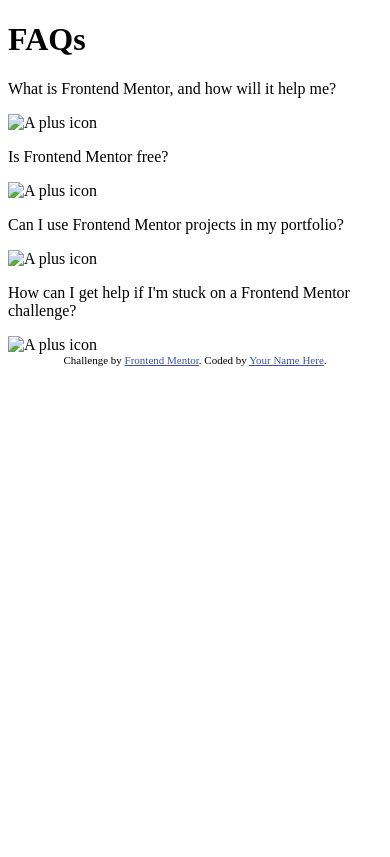
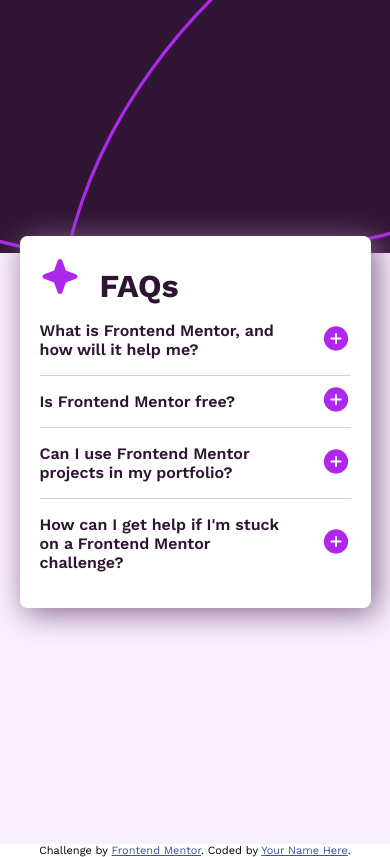
Before and after one commit to Tonye-Onuoha/FAQ-Accordion, a plain HTML site: page index.html in a window 390 px wide. Drawn offline with Linux system fonts and the light colour scheme.

Commit message:
Completed initial mobile design layout

```diff
--- /dev/null
+++ b/css/styles.css
@@ -0,0 +1,92 @@
+/* CUSTOM FONTS */
+
+@font-face {
+    font-family: Work Sans;
+    src: url("../assets/fonts/WorkSans-VariableFont_wght.ttf");
+}
+
+/* MOBILE LAYOUT */
+
+html {
+    width: 100%;
+    height: 100%;
+}
+
+body {
+    width: 100%;
+    height: 100%;
+    margin: 0;
+}
+
+main {
+    width: 100%;
+    height: 100%;
+    position: relative;
+}
+
+h1 {
+    margin: 0;
+}
+
+h1::before {
+    content: url("../assets/images/icon-star.svg");
+    margin-right: 20px;
+}
+
+.background-pattern-container {
+    height: 30%;
+    background-image: url("../assets/images/background-pattern-mobile.svg");
+    background-size: cover;
+}
+
+.background-container {
+    height: 70%;
+    background-color: hsl(275, 100%, 97%);
+}
+
+#faq-container {
+    position: absolute;
+    top: 0;
+    bottom: 0;
+    left: 0;
+    right: 0;
+    margin: auto;
+    width: 90%;
+    height: fit-content;
+    padding: 20px;
+    border-radius: 7.5px;
+    box-sizing: border-box;
+    font-family: Work Sans;
+    color: hsl(292, 42%, 14%);
+    background-color: hsl(0, 100%, 100%);
+    box-shadow: 5px 5px 30px 1px hsl(292, 16%, 49%);
+}
+
+.question-container {
+    display: flex;
+    align-items: center;
+    gap: 40px;
+    border-bottom: 1px solid lightgray;
+}
+
+.question-container:nth-child(8) {
+    border-bottom: none;
+}
+
+.question {
+    width: 90%;
+    font-weight: 600;
+}
+
+.icon-container {
+    width: 10%;
+}
+
+img[alt="A plus icon"] {
+    width: 30px;
+    height: 31px;
+}
+
+.answer {
+    color: hsl(292, 16%, 49%);
+}
--- a/index.html
+++ b/index.html
@@ -2,16 +2,23 @@
 <html lang="en">
   <head>
     <meta charset="UTF-8" />
+    <!-- displays site properly based on user's device -->
     <meta name="viewport" content="width=device-width, initial-scale=1.0" />
-    <!-- displays site properly based on user's device -->
 
     <link rel="icon" type="image/png" sizes="32x32" href="./assets/images/favicon-32x32.png" />
+    <!-- custom CSS link -->
+    <link rel="stylesheet" type="text/css" href="css/styles.css" />
 
     <title>Frontend Mentor | FAQ accordion</title>
 
     <!-- Feel free to remove these styles or customise in your own stylesheet 👍 -->
     <style>
+      @font-face {
+        font-family: Work Sans;
+        src: url("assets/fonts/WorkSans-VariableFont_wght.ttf");
+      }
       .attribution {
+        font-family: Work Sans;
         font-size: 11px;
         text-align: center;
       }
@@ -23,11 +30,13 @@
   <body>
     <main>
       <div class="background-pattern-container"></div>
-      <div class="faq-container">
+      <div id="faq-container">
         <h1>FAQs</h1>
         <div class="question-container">
           <p class="question">What is Frontend Mentor, and how will it help me?</p>
-          <img src="#" alt="A plus icon" />
+          <div class="icon-container">
+            <img src="assets/images/icon-plus.svg" alt="A plus icon" />
+          </div>
         </div>
         <p class="answer" style="display: none">
           Frontend Mentor offers realistic coding challenges to help developers improve their frontend coding skills
@@ -35,7 +44,9 @@
         </p>
         <div class="question-container">
           <p class="question">Is Frontend Mentor free?</p>
-          <img src="#" alt="A plus icon" />
+          <div class="icon-container">
+            <img src="assets/images/icon-plus.svg" alt="A plus icon" />
+          </div>
         </div>
         <p class="answer" style="display: none">
           Yes, Frontend Mentor offers both free and premium coding challenges, with the free option providing access to
@@ -43,7 +54,9 @@
         </p>
         <div class="question-container">
           <p class="question">Can I use Frontend Mentor projects in my portfolio?</p>
-          <img src="#" alt="A plus icon" />
+          <div class="icon-container">
+            <img src="assets/images/icon-plus.svg" alt="A plus icon" />
+          </div>
         </div>
         <p class="answer" style="display: none">
           Yes, you can use projects completed on Frontend Mentor in your portfolio. It's an excellent way to showcase
@@ -51,7 +64,9 @@
         </p>
         <div class="question-container">
           <p class="question">How can I get help if I'm stuck on a Frontend Mentor challenge?</p>
-          <img src="#" alt="A plus icon" />
+          <div class="icon-container">
+            <img src="assets/images/icon-plus.svg" alt="A plus icon" />
+          </div>
         </div>
         <p class="answer" style="display: none">
           The best place to get help is inside Frontend Mentor's Discord community. There's a help channel where you can
@@ -63,7 +78,7 @@
 
     <div class="attribution">
       Challenge by <a href="https://www.frontendmentor.io?ref=challenge" target="_blank">Frontend Mentor</a>. Coded by
-      <a href="#">Your Name Here</a>.
+      <a href="https://github.com/Tonye-Onuoha">Your Name Here</a>.
     </div>
   </body>
 </html>
```
